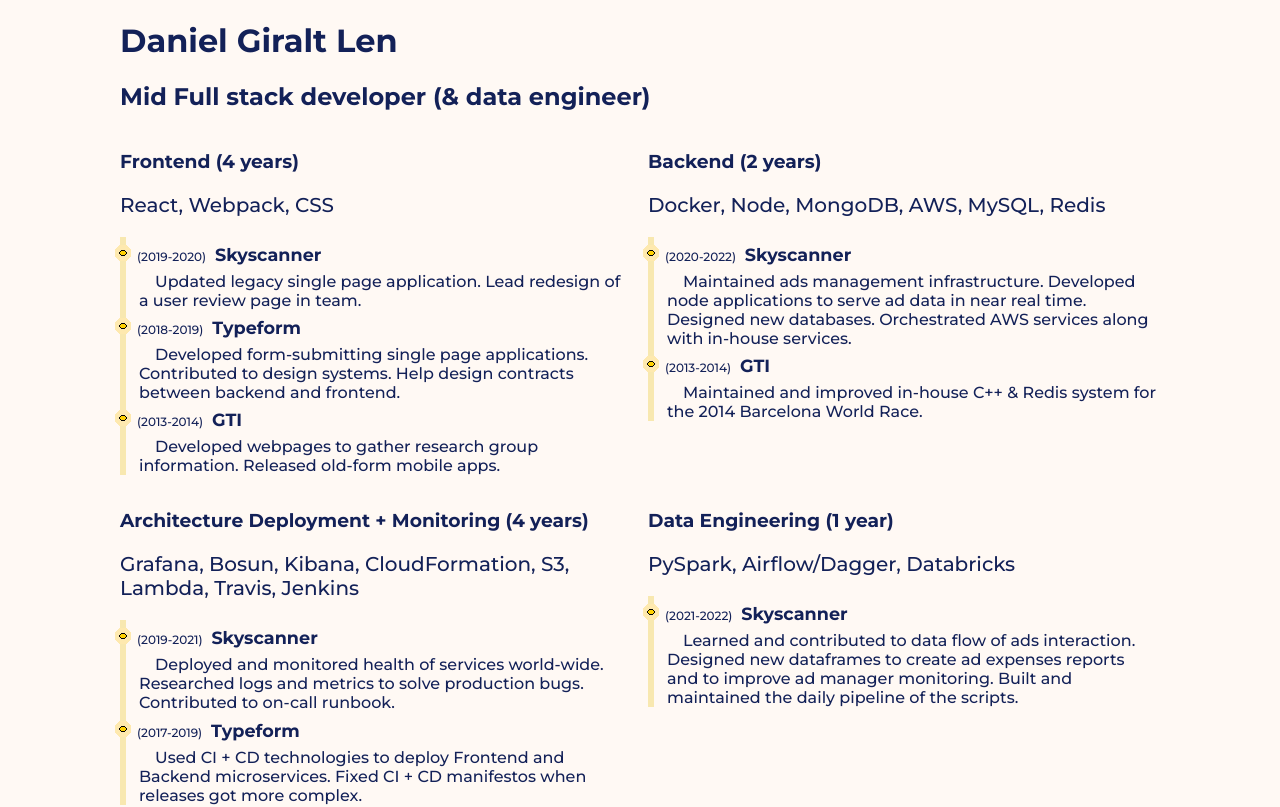
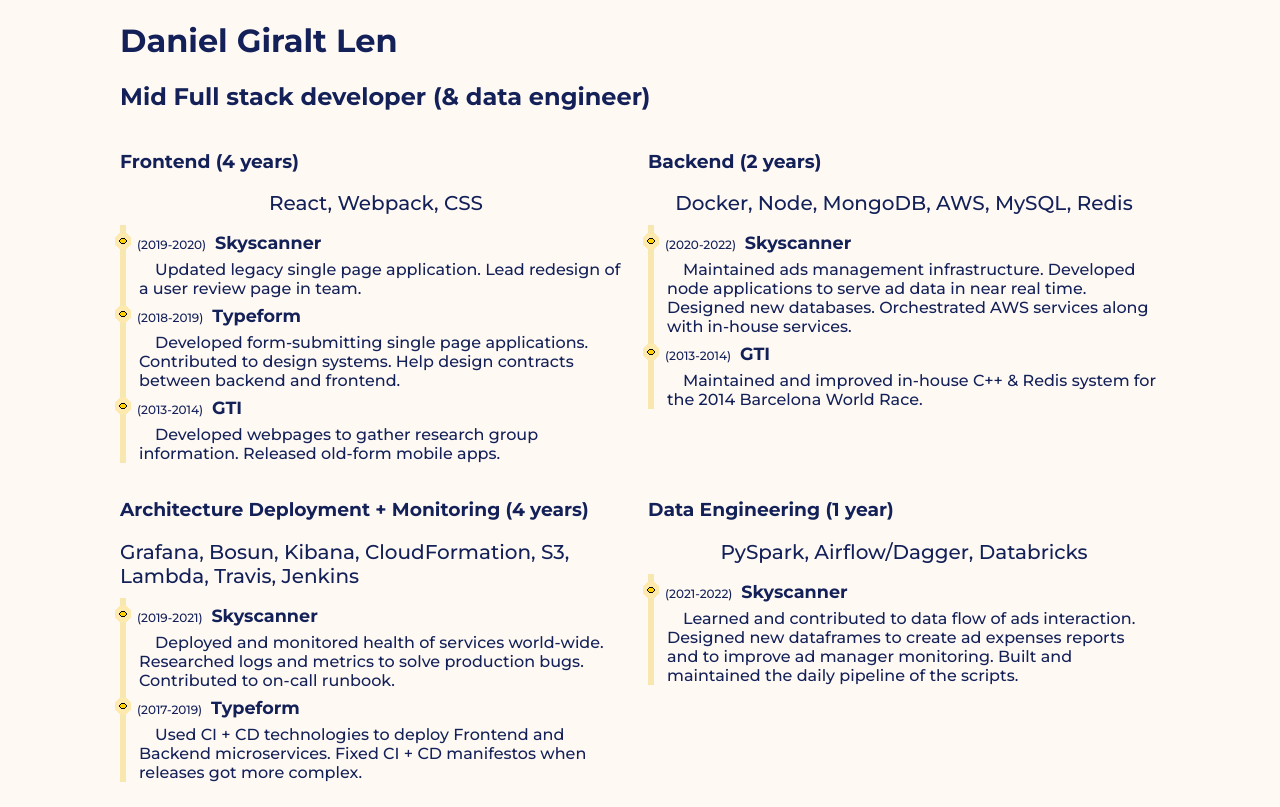
Before and after one commit to daniel-giralt-len/daniel-giralt-len.github.io, a React (Create React App) app: page / in a window 1280 px wide. Shown: the top 807 px of the page. Built offline with nearby package versions, Linux system fonts and the light colour scheme.

Commit message:
dev: center experience keywords

```diff
--- a/src/Components/Keywords.js
+++ b/src/Components/Keywords.js
@@ -1,7 +1,12 @@
 import styled from 'styled-components'
 
 const KeywordListWrapper = styled.ul`
+    display: flex;
+    justify-content: center;
+
+    margin: 0.5em 0;
     padding: 0;
+
     list-style-type: none;
     font-size: 1.25em;
 `
```
